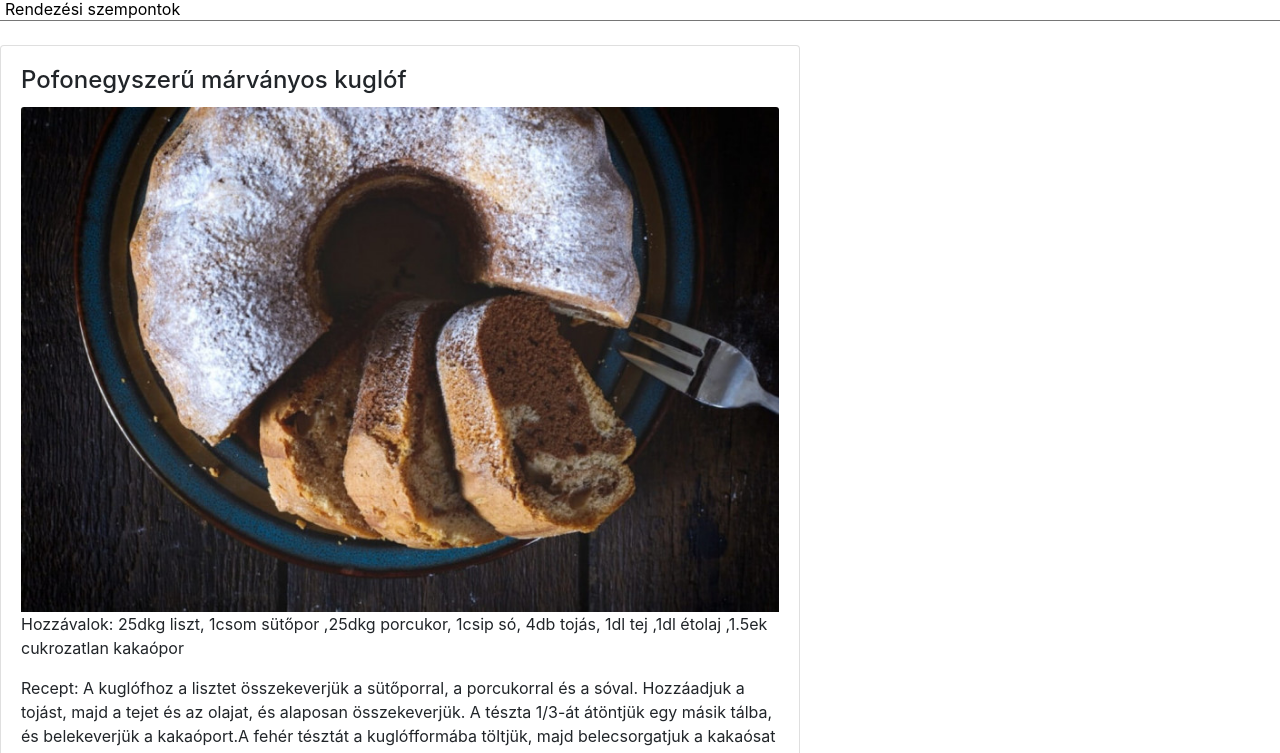
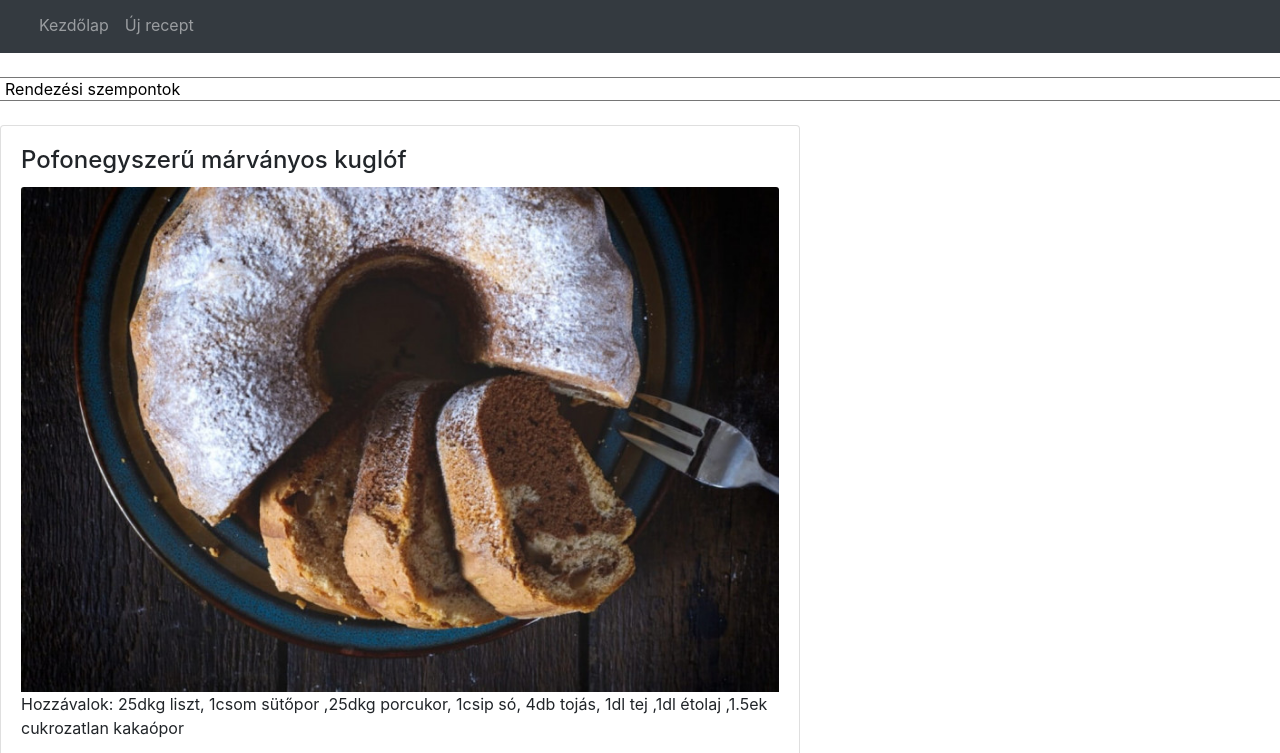
Before and after one commit to Bori888/Recept_Ilyes_Borbala2, a plain HTML site: page index.html in a window 1280 px wide. Shown: the part 59-812 px from the top of the page. Drawn offline with nearby package versions, Linux system fonts and the light colour scheme.

Commit message:
töröl müködik,uj menü

```diff
--- a/index.html
+++ b/index.html
@@ -13,6 +13,29 @@
 </head>
 <body>
     <h1>Receptkönyv</h1>
+
+    <nav class="navbar navbar-expand-sm navbar-dark bg-dark ">
+        <div class="tartalomAdmin">
+
+            <div class="container-fluid">
+
+                <button class="navbar-toggler" type="button" data-bs-toggle="collapse" data-bs-target="#mynavbar">
+                    <span class="navbar-toggler-icon"></span>
+                </button>
+                <div class="collapse navbar-collapse" id="mynavbar">
+                    <ul class="navbar-nav me-auto">
+                        <li class="nav-item">
+                            <a class="nav-link" href="index.html">Kezdőlap</a>
+                        </li>
+                        <li class="nav-item">
+                            <a class="nav-link" href="#">Új recept</a>
+                        </li>
+
+                    </ul>
+                </div>
+            </div>
+        </div>
+    </nav>    <br>
     <div>
         <div class="row">
             <select class="form-select col options">
--- a/main.js
+++ b/main.js
@@ -56,7 +56,7 @@
 }
 
 function torolesemeny(){
-    const torolELEM=$(".torol")
+    const torolELEM=$(".recept")
     torolELEM.on("click", function(event){
       let index = event.target.id;
       const LISTA = torol(ADATOK, index)
```
